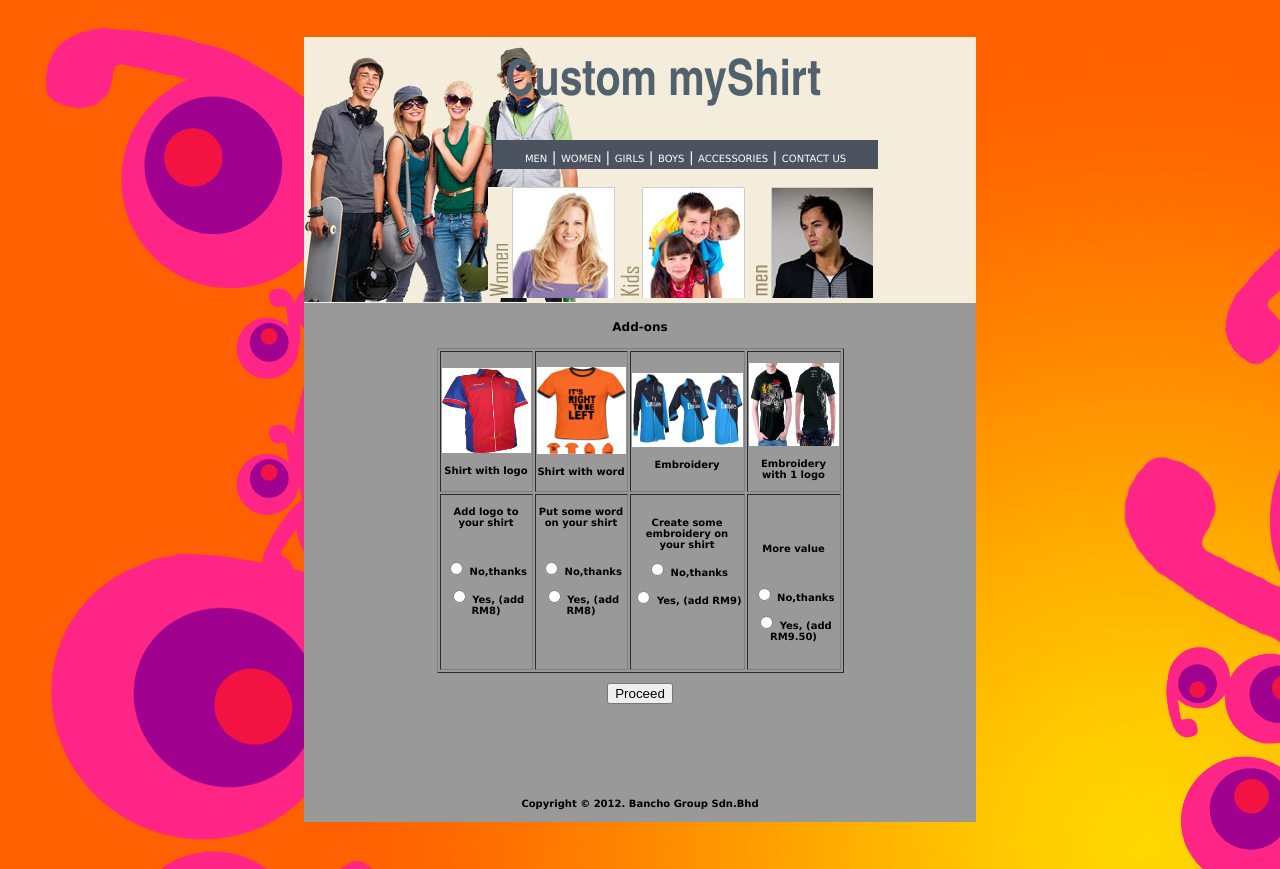
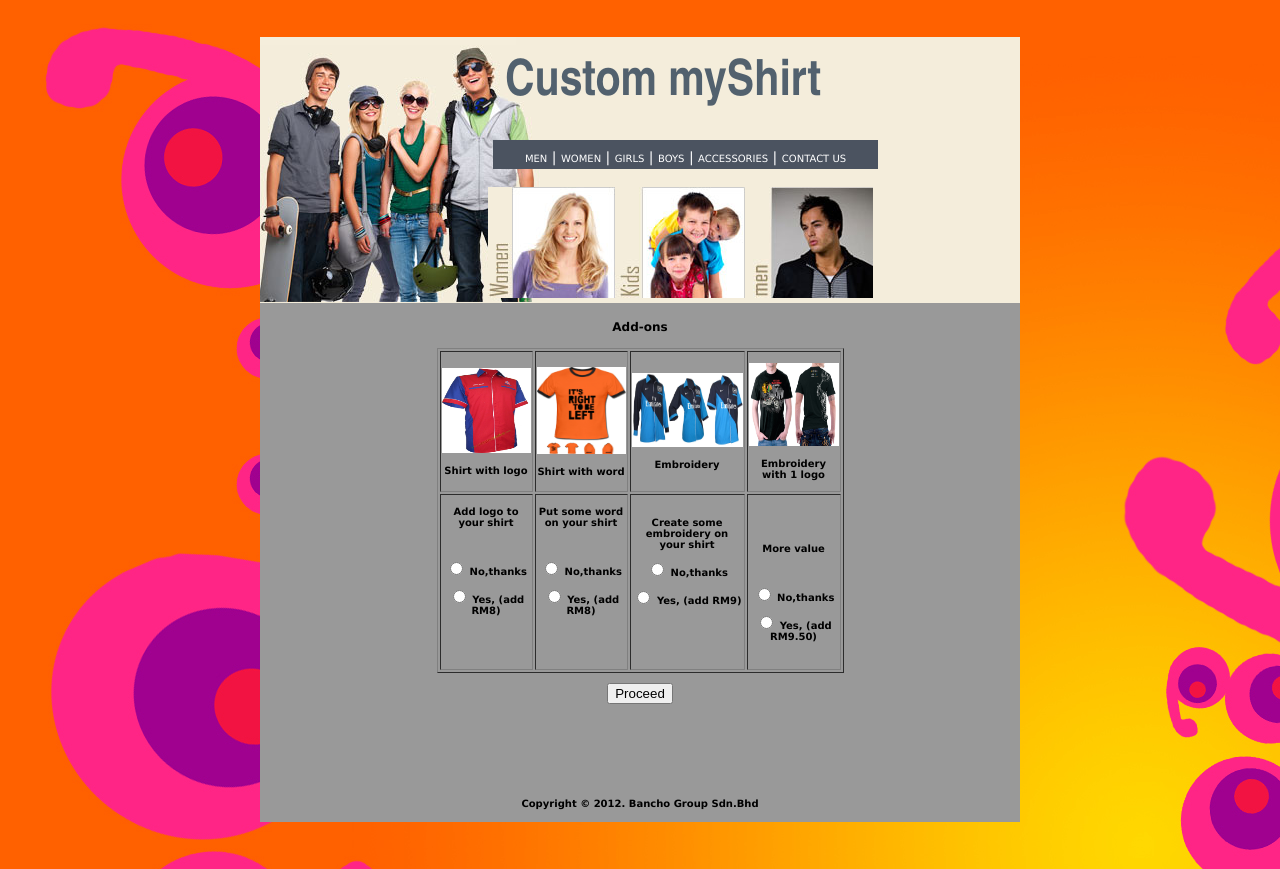
Before and after one commit to nunjimmimya/projek-kelas, a PHP site: page /add-on.html in a window 1280 px wide. Run offline with PHP 8.4, Linux system fonts and the light colour scheme.

Commit message:
besarkan saiz wrapper (container)

```diff
--- a/css/style.css
+++ b/css/style.css
@@ -39,7 +39,8 @@ body {
 /** layout **/
 #wrapper {
 	margin: 37px auto;
-	width: 672px;
+	/*width: 672px; */
+        width: 760px;
 	position: inherit;
 	background-color: #999;
 }
```
